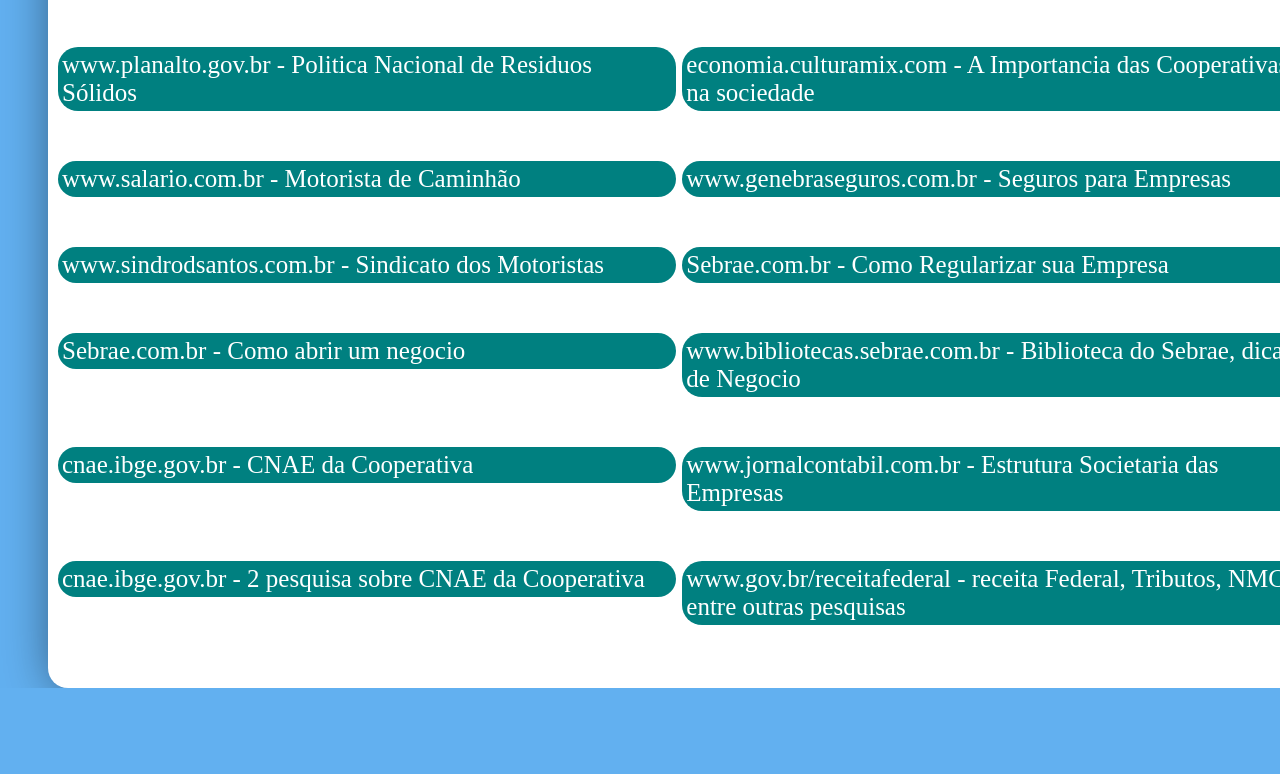
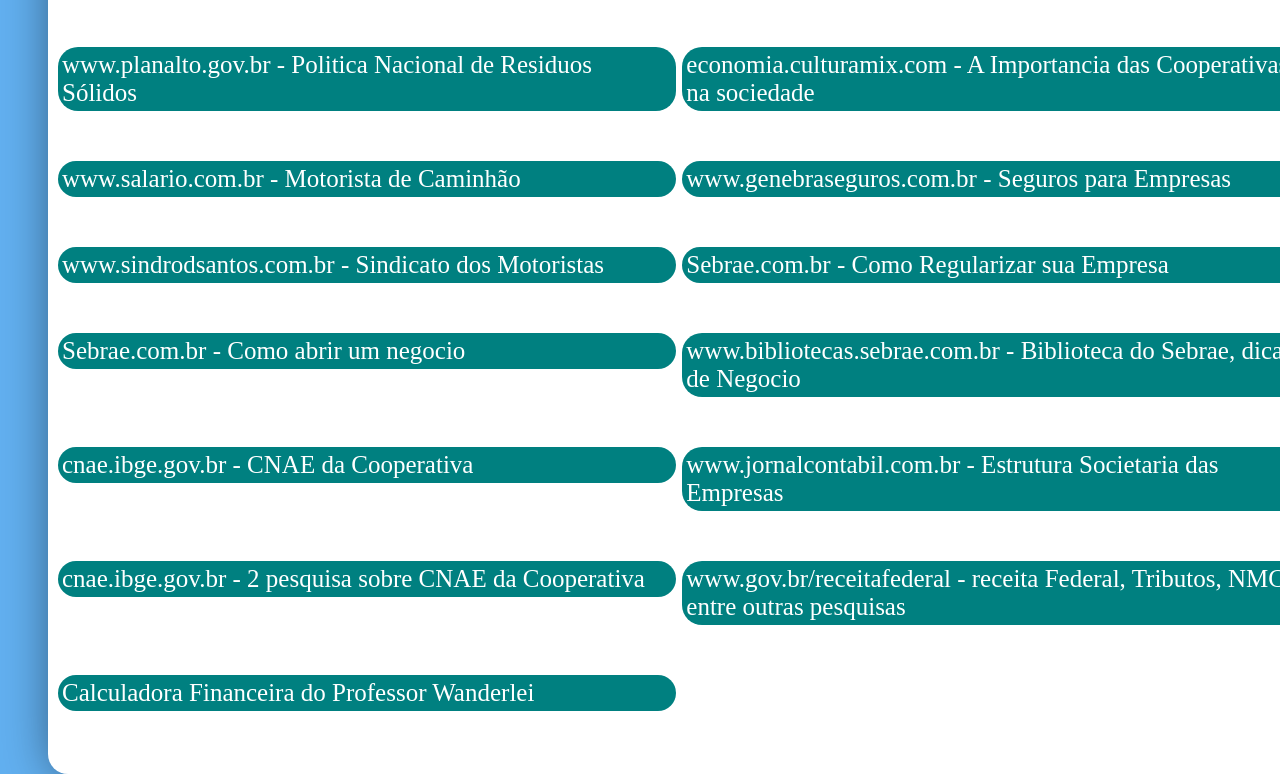
Before and after one commit to Bruno70i/Cooperacity.github.io, a plain HTML site: page informacaoextra/informacaoelinks.html in a window 1280 px wide. Shown: the part 814-1588 px from the top of the page. Before the commit the page ends 1502 px from the top, so only its background shows below. Drawn offline with Linux system fonts and the light colour scheme; a script that the page names is missing.

Commit message:
Update informacaoelinks.html

```diff
--- a/informacaoextra/informacaoelinks.html
+++ b/informacaoextra/informacaoelinks.html
@@ -44,7 +44,7 @@
         <p id="text11"><a href="https://www.jornalcontabil.com.br/mei-me-eireli-ltda-e-sa-o-que-voce-precisa-saber-sobre-cada-tipo-de-estrutura-societaria-2/">www.jornalcontabil.com.br - Estrutura Societaria das Empresas</a></p>
         <p id="text11"><a href="https://cnae.ibge.gov.br/?view=classe&tipo=cnae&versao=7&classe=38394">cnae.ibge.gov.br - 2 pesquisa sobre CNAE da Cooperativa</a></p>
         <p id="text11"><a href="https://www.gov.br/receitafederal/pt-br">www.gov.br/receitafederal - receita Federal, Tributos, NMC, entre outras pesquisas</a></p>
-
+        <p id="text11"><a href="https://www.vichinsky.com.br/hp12c/hp12c.php">Calculadora Financeira do Professor Wanderlei</a></p>
 
 
 
```
